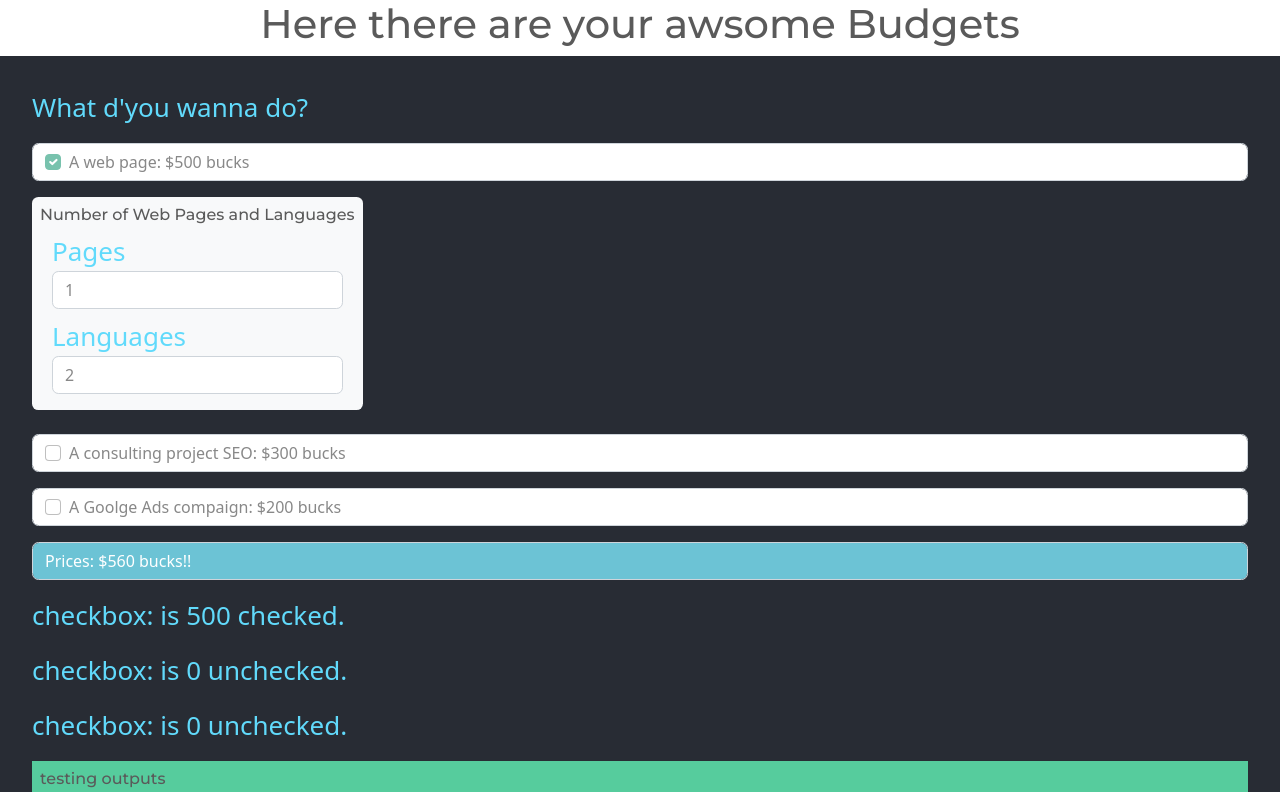
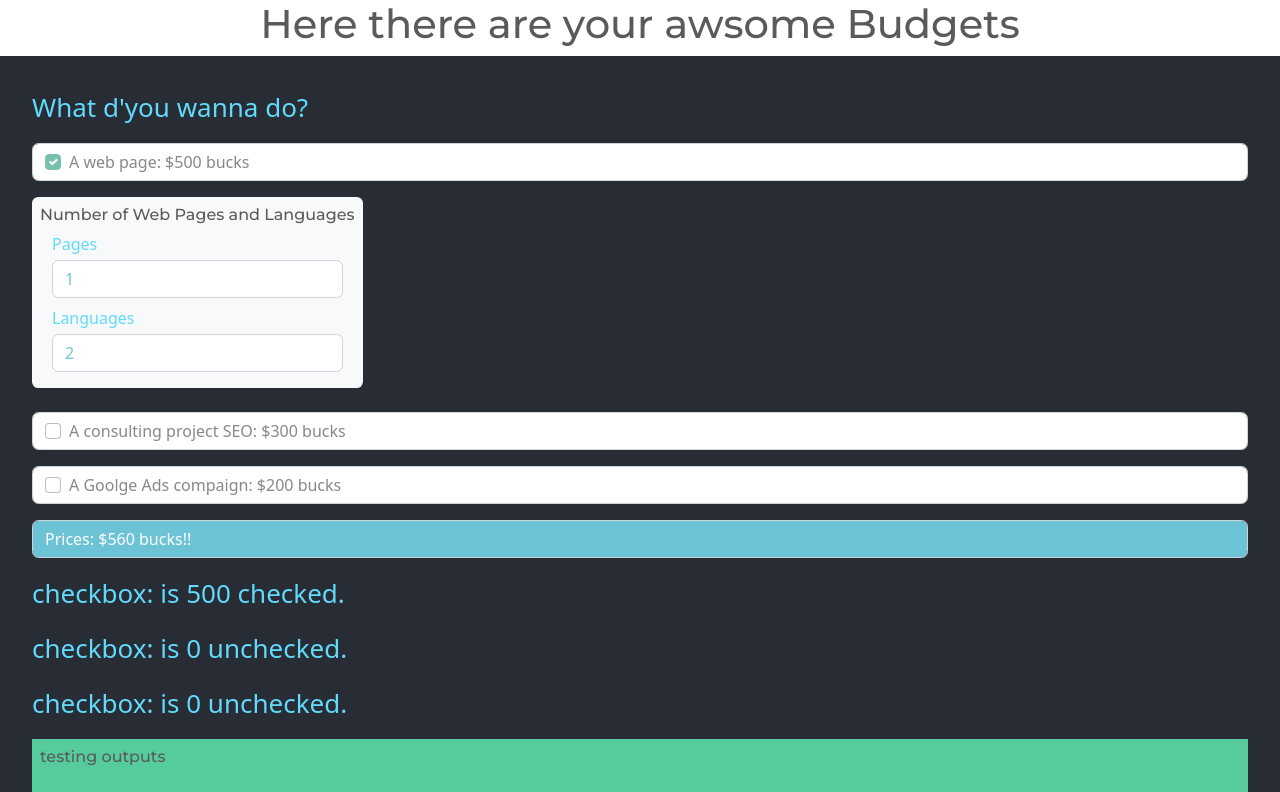
Before and after one commit to JordiNodeJS/Sprint-7_Presupuesto, a React (Vite) app: page / in a window 1280 px wide. Shown: the top 792 px of the page. Built offline with nearby package versions, Linux system fonts and the light colour scheme.

Commit message:
s7e2/refactoring and componentization

```diff
--- a/src/App.jsx
+++ b/src/App.jsx
@@ -1,32 +1,12 @@
-import { useEffect, useRef, useState } from 'react'
+import { useEffect, useState } from 'react'
+import NumbersWebpagesLanguages  from './components/NumbersWebpagesLanguages'
+import useCheckedInputs from './hooks/useCheckedInputs'
 import './App.css'
 
 function App() {
-  const [values, setValues] = useState([
-    { webpage: 500, isChecked: true, quantity: 1, quantityLanguage: 2 },
-    { project: 0, isChecked: false },
-    { compaign: 0, isChecked: false },
-  ])
+  const [values, handleInputChecked, handleQuantity] = useCheckedInputs()
+
   const [total, setTotal] = useState(0)
-
-  const handleInputChecked = ({ target: { id, name, value } }) => {
-    const idInput = +id.slice(id.indexOf('_') + 1)
-
-    setValues(prev =>
-      prev.map((item, index) =>
-        index === idInput
-          ? {
-              ...item,
-              isChecked: !item.isChecked,
-              [name]: !item.isChecked ? +value : 0,
-            }
-          : {
-              ...item,
-              isChecked: item.isChecked,
-            }
-      )
-    )
-  }
 
   useEffect(() => {
     const total = values.reduce((acc, item) => {
@@ -43,67 +23,6 @@ function App() {
     setTotal(total)
     console.log(values, total)
   }, [values])
-
-  const handleQuantity = ({ target: { name, value } }) => {
-    setValues(prev =>
-      prev.map((item, index) =>
-        index === 0
-          ? {
-              ...item,
-              quantity: name === 'pages' ? +value : item.quantity,
-              quantityLanguage:
-                name === 'languages'
-                  ? value <= 0
-                    ? (value = 1)
-                    : value > 0
-                    ? +value
-                    : item.quantityLanguage
-                  : item.quantityLanguage,
-            }
-          : {
-              ...item,
-            }
-      )
-    )
-  }
-
-  const NumbersWebpagesLanguages = () => {
-    return (
-      <div className='bg-light p-2 mb-4 rounded'>
-        <h6>Number of Web Pages and Languages</h6>
-        <div className='container-fluid text-start'>
-          <div className='form-group row'>
-            <label className='form-label' htmlFor='pages'>
-              Pages
-              <input
-                id='pages'
-                name='pages'
-                className='form-control'
-                type='text'
-                value={values[0].quantity}
-                onClick={event => event.target.select()}
-                onChange={handleQuantity}
-              />
-            </label>
-          </div>
-          <div className='form-group row'>
-            <label className='form-label' htmlFor='languages'>
-              Languages
-              <input
-                id='languages'
-                name='languages'
-                className='form-control'
-                type='text'
-                value={values[0].quantityLanguage}
-                onClick={event => event.target.select()}
-                onChange={handleQuantity}
-              />
-            </label>
-          </div>
-        </div>
-      </div>
-    )
-  }
 
   return (
     <div className='App'>
@@ -122,7 +41,7 @@ function App() {
           />
           A web page: $500 bucks
         </p>
-        {values[0].isChecked && <NumbersWebpagesLanguages />}
+        {values[0].isChecked && <NumbersWebpagesLanguages values={values} handleQuantity={ handleQuantity } />}
         <p className='form-control text-start'>
           <input
             id='budget_1'
--- /dev/null
+++ b/src/components/NumbersWebpagesLanguages.jsx
@@ -0,0 +1,39 @@
+const NumbersWebpagesLanguages = ({values, handleQuantity}) => {
+  return (
+    <div className='bg-light p-2 mb-4 rounded'>
+      <h6>Number of Web Pages and Languages</h6>
+      <div className='container-fluid text-start'>
+        <div className='form-group row'>
+          <label className='form-label fs-6' htmlFor='pages'>
+            Pages
+            <input
+              id='pages'
+              name='pages'
+              className='form-control mt-1 text-info'
+              type='text'
+              value={values[0].quantity}
+              onClick={e => e.target.select()}
+              onChange={handleQuantity}
+            />
+          </label>
+        </div>
+        <div className='form-group row'>
+          <label className='form-label fs-6' htmlFor='languages'>
+            Languages
+            <input
+              id='languages'
+              name='languages'
+              className='form-control mt-1 text-info'
+              type='text'
+              value={values[0].quantityLanguage}
+              onClick={event => event.target.select()}
+              onChange={handleQuantity}
+            />
+          </label>
+        </div>
+      </div>
+    </div>
+  )
+}
+
+export default NumbersWebpagesLanguages
--- /dev/null
+++ b/src/hooks/useCheckedInputs.jsx
@@ -0,0 +1,52 @@
+import { useState } from 'react'
+const useCheckedInputs = () => {
+  const [values, setValues] = useState([
+    { webpage: 500, isChecked: true, quantity: 1, quantityLanguage: 2 },
+    { project: 0, isChecked: false },
+    { compaign: 0, isChecked: false },
+  ])
+  const handleInputChecked = ({ target: { id, name, value } }) => {
+    const idInput = +id.slice(id.indexOf('_') + 1)
+
+    setValues(prev =>
+      prev.map((item, index) =>
+        index === idInput
+          ? {
+              ...item,
+              isChecked: !item.isChecked,
+              [name]: !item.isChecked ? +value : 0,
+            }
+          : {
+              ...item,
+              isChecked: item.isChecked,
+            }
+      )
+    )
+  }
+  const handleQuantity = ({ target: { name, value } }) => {
+    value = value.replace(/\D/g, '')
+
+    const evalue = item =>
+      value <= 0 ? value = 1 : value > 0 ? +value : item
+
+    setValues(prev =>
+      prev.map((item, index) =>
+        index === 0
+          ? {
+              ...item,
+              quantity:
+                name === 'pages' ? evalue(item.quantity) : item.quantity,
+              quantityLanguage:
+                name === 'languages'
+                  ? evalue(item.quantityLanguage)
+                  : item.quantityLanguage,
+            }
+          : {
+              ...item,
+            }
+      )
+    )
+  }
+  return [values, handleInputChecked, handleQuantity]
+}
+export default useCheckedInputs
```
Also changed, not shown: 1 other file (tests, documents, lock files or other folders).
